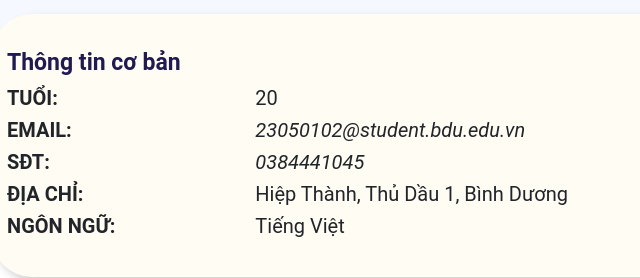
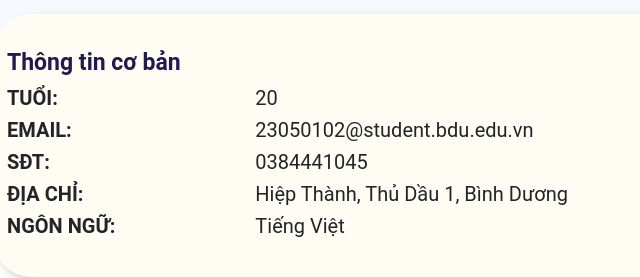
Before and after one commit to lam-vu68/LLV, a plain HTML site: page index.html in a window 1280 px wide. Shown: the part 980-1258 px from the top of the page, 373-1013 px from the left. Drawn offline with nearby package versions, Linux system fonts and the light colour scheme.

Commit message:
xonggggggggggggggg rrrrrrrrr

```diff
--- a/assets/css/main.css
+++ b/assets/css/main.css
@@ -6,11 +6,17 @@
 }
 a {
   text-decoration: none;
+}
+.link-mt {
   color: #212529;
+}
+a:hover,
+.desc-lhh--a:hover {
+  color: #0024b6;
+}
+.desc-lhh--a {
+  color: #2c3e50;
   font-style: italic;
-}
-a:hover {
-  color: #0024b6;
 }
 
 input,
--- a/index.html
+++ b/index.html
@@ -306,7 +306,7 @@
                   <strong id="emailLabel">EMAIL:</strong>
                 </div>
                 <div class="col-md-8 email--fix">
-                  <a href="mailto:23050102@student.bdu.edu.vn"
+                  <a class="link-mt" href="mailto:23050102@student.bdu.edu.vn"
                     >23050102@student.bdu.edu.vn</a
                   >
                 </div>
@@ -316,7 +316,7 @@
                   <strong id="phoneLabel">SĐT:</strong>
                 </div>
                 <div class="col-md-8">
-                  <a href="tel:0384441045">0384441045</a>
+                  <a class="link-mt" href="tel:0384441045">0384441045</a>
                 </div>
               </div>
               <div class="row">
```
